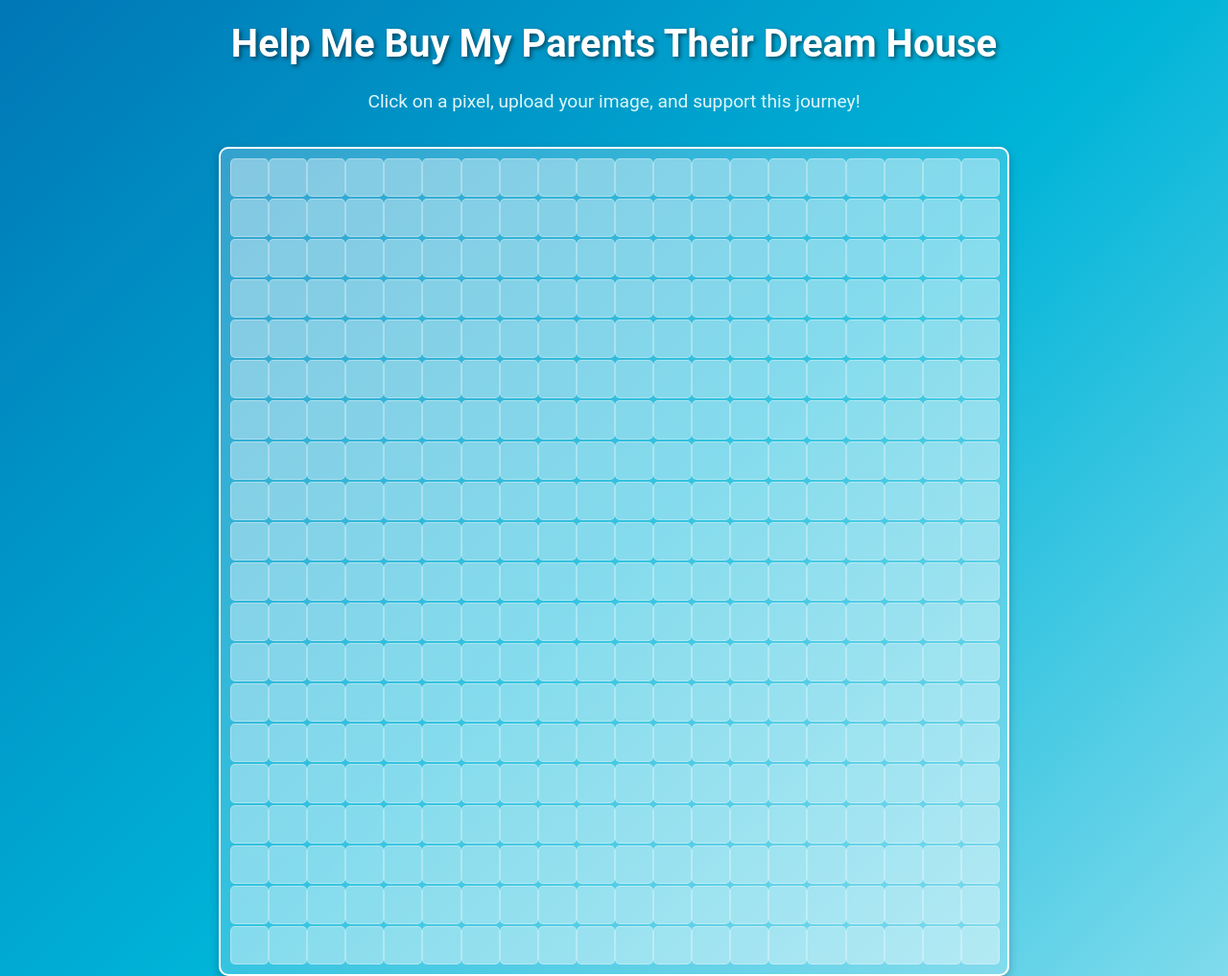
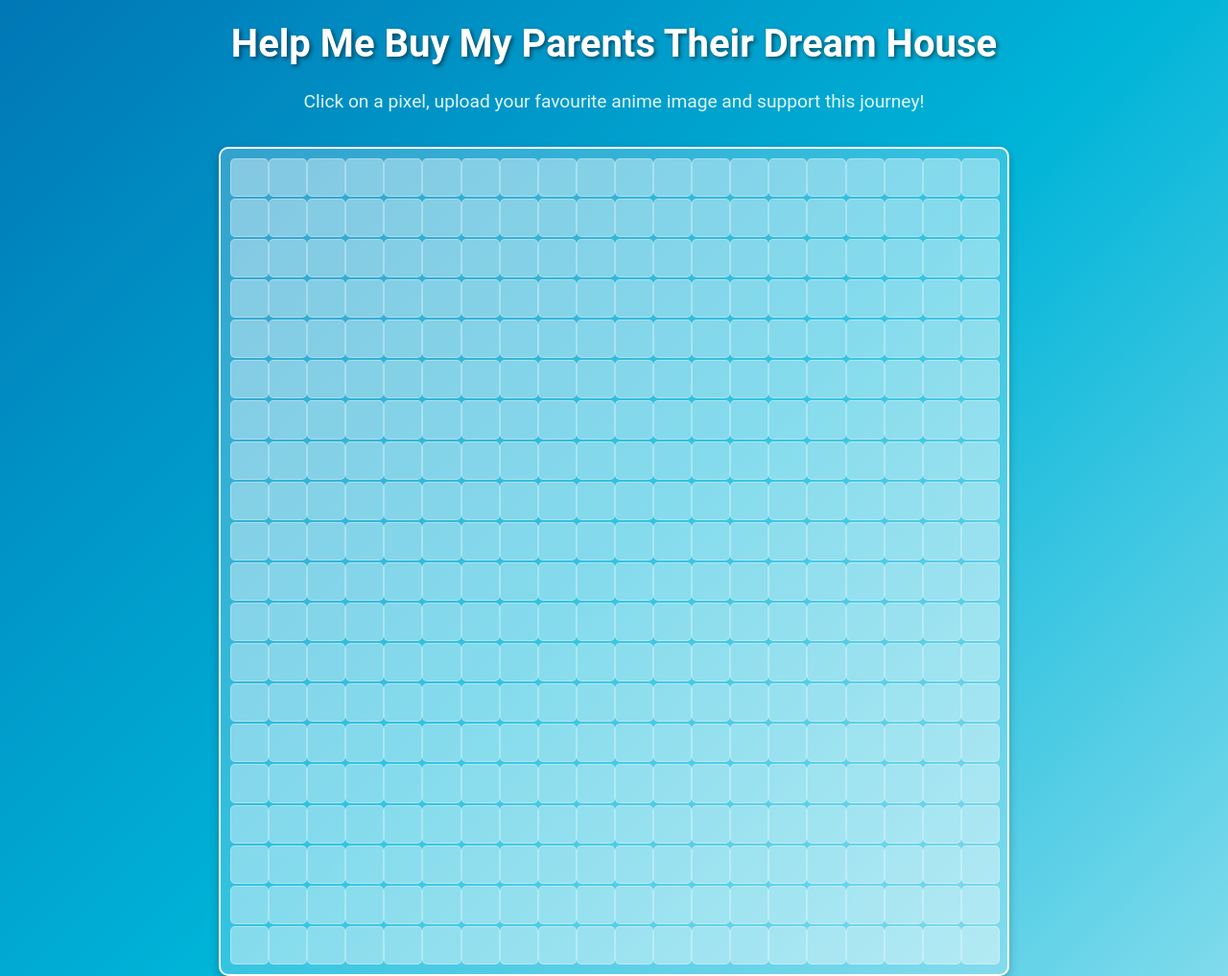
Before and after one commit to itachiuchiha766/pixel-mosaic, a website: page public/index.html in a window 1280 px wide. Shown: the top 1017 px of the page at 96% size. Drawn offline with Linux system fonts and the light colour scheme; no server answers.

Commit message:
Update index.html

```diff
--- a/public/index.html
+++ b/public/index.html
@@ -9,7 +9,7 @@
   <body>
     <header>
       <h1>Help Me Buy My Parents Their Dream House</h1>
-      <p>Click on a pixel, upload your image, and support this journey!</p>
+      <p>Click on a pixel, upload your favourite anime image and support this journey!</p>
     </header>
 
     <!-- Griglia di pixel -->
```
